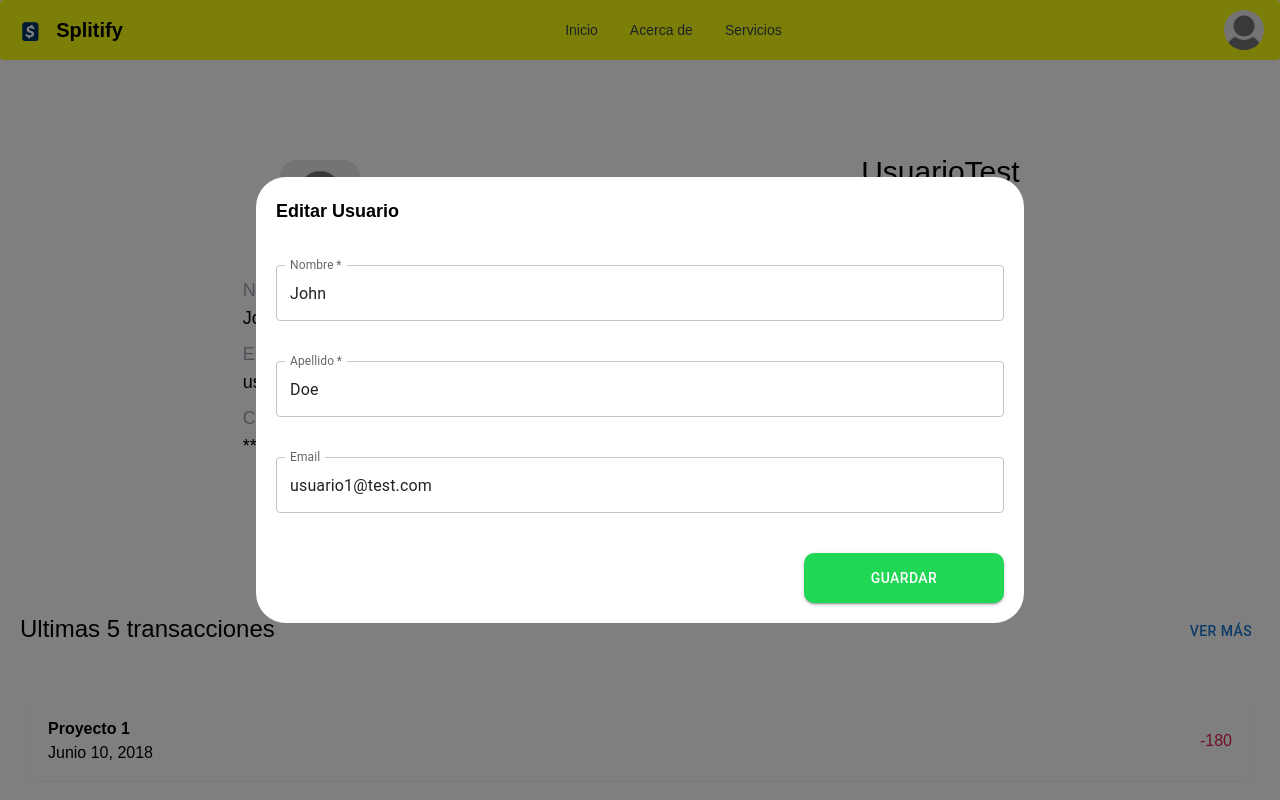
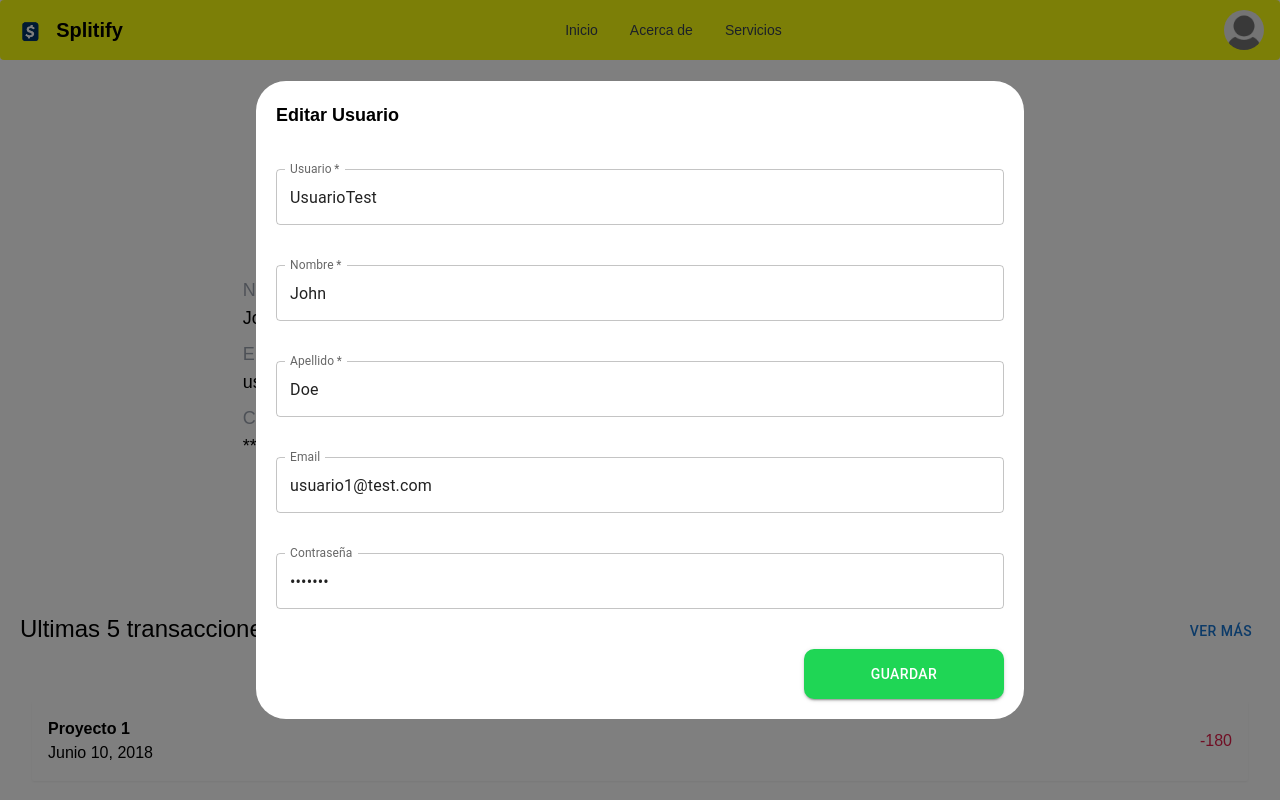
Before and after one commit to yunb12345/APITPO, a React (Create React App) app: page /profile in a window 1280 px wide. Both pictures are taken after a click on the button "EDITAR". Shown: the top 800 px of the page. Built offline with nearby package versions, Linux system fonts and the light colour scheme.

Commit message:
Validaciones de inputs

```diff
--- a/src/components/transaccionGrupo.jsx
+++ b/src/components/transaccionGrupo.jsx
@@ -20,24 +20,38 @@ const TransaccionGrupo = (props) => {
     const [rows, setRows] = React.useState(tablaContenido);
 
     const handleOpenMovement = () => setOpenMovement(true);
-    const handleCloseMovement = () => setOpenMovement(false);
+    const handleCloseMovement = () => {
+        setNewMovement({ nameTransaccion: '', date: "", value: "", comprobante: null });
+        setOpenMovement(false);
+    }
 
+
+    function validarPorcentaje(array) {
+        console.log(array)
+        const sumaPorcentajes = array.reduce((suma, item) => {
+            const porcentaje = parseFloat(item.porcentaje);
+            return !isNaN(porcentaje) ? suma + porcentaje : suma;
+        }, 0);
+        return sumaPorcentajes === 100;
+    }
     const handleAddMovement = () => {
+        console.log(validarPorcentaje(dataMiembro))
+        if(newMovement.comprobante && newMovement.nameTransaccion !== "" && newMovement.date && newMovement.value > 0 && validarPorcentaje(dataMiembro)){
             console.log(newMovement.comprobante);
             const newRow = {nameTransaccion:newMovement.nameTransaccion,date:newMovement.date,value:newMovement.value,comprobante:newMovement.comprobante};
             setRows([...rows, newRow]);
             dataMiembro.map((miembro) => {
                 miembro.transacciones = miembro.transacciones + newMovement.value * (parseInt(miembro.porcentaje)/100)
-            console.log(miembro.transacciones);
             })
-        setNewMovement({ nameTransaccion: '', date: '', value: '', comprobante: null });
+
+            setNewMovement({ nameTransaccion: '', date: "", value: "", comprobante: null });
             handleCloseMovement();
+        }
     };
 
     const [selectedComprobante, setSelectedComprobante] = React.useState(null);
     const [openImageModal, setOpenImageModal] = React.useState(false);
     const handleOpenImageModal = (comprobante) => {
-      console.log("test");
       setSelectedComprobante(URL.createObjectURL(comprobante));
       setOpenImageModal(true);
     };
--- a/src/views/profile.jsx
+++ b/src/views/profile.jsx
@@ -51,7 +51,8 @@ const Profile = () => {
         Nombre: "John",
         Apellido: "Doe",
         Mail: "usuario1@test.com",
-        Foto: imguser
+        Foto: imguser,
+        Contraseña: "*******"
     });
 
     const [tempUserData, setTempUserData] = React.useState(userData);
@@ -65,10 +66,17 @@ const Profile = () => {
         }));
     };
 
+    function validarMail(mail) {
+        const regex = /^[^\s@]+@[^\s@]+\.[^\s@]+$/;
+        return regex.test(mail);
+      }
+
     const handleSave = () => {
-        setUserData(tempUserData);
-        console.log("Datos guardados:", userData);
-        setOpen(false);
+        if(tempUserData.Usuario != "" && tempUserData.Nombre != "" && tempUserData.Apellido != "" && validarMail(tempUserData.Mail) && tempUserData.Contraseña != ""){
+            setUserData(tempUserData);
+            console.log("Datos guardados:", userData);
+            setOpen(false);
+        }
     };
 
     return(
@@ -113,6 +121,16 @@ const Profile = () => {
                 <Box sx={{ width: "60%", height: "auto", backgroundColor: "white", color: "white", borderRadius: "30px", display: "flex", flexDirection: "column" }}>
                     <h3 className='text-black m-5 font-bold text-lg'>Editar Usuario</h3>
                     <TextField
+                        name="Usuario"
+                        id="outlined-basic"
+                        label="Usuario"
+                        variant="outlined"
+                        style={{ margin: "20px" }}
+                        onChange={handleChange}
+                        value={tempUserData.Usuario}
+                        required
+                    />
+                    <TextField
                         name="Nombre"
                         id="outlined-basic"
                         label="Nombre"
@@ -140,6 +158,16 @@ const Profile = () => {
                         style={{ margin: "20px" }}
                         onChange={handleChange}
                         value={tempUserData.Mail}
+                    />
+                    <TextField
+                        type="password"
+                        name="Contraseña"
+                        id="outlined-basic"
+                        label="Contraseña"
+                        variant="outlined"
+                        style={{ margin: "20px" }}
+                        onChange={handleChange}
+                        value={tempUserData.Contraseña}
                     />
                     <div style={{ display: "flex", justifyContent: "flex-end", alignItems: "flex-end" }}>
                         <Button onClick={handleSave} variant="contained" style={{
```
Lines whose indentation alone changed are shown as unchanged.
